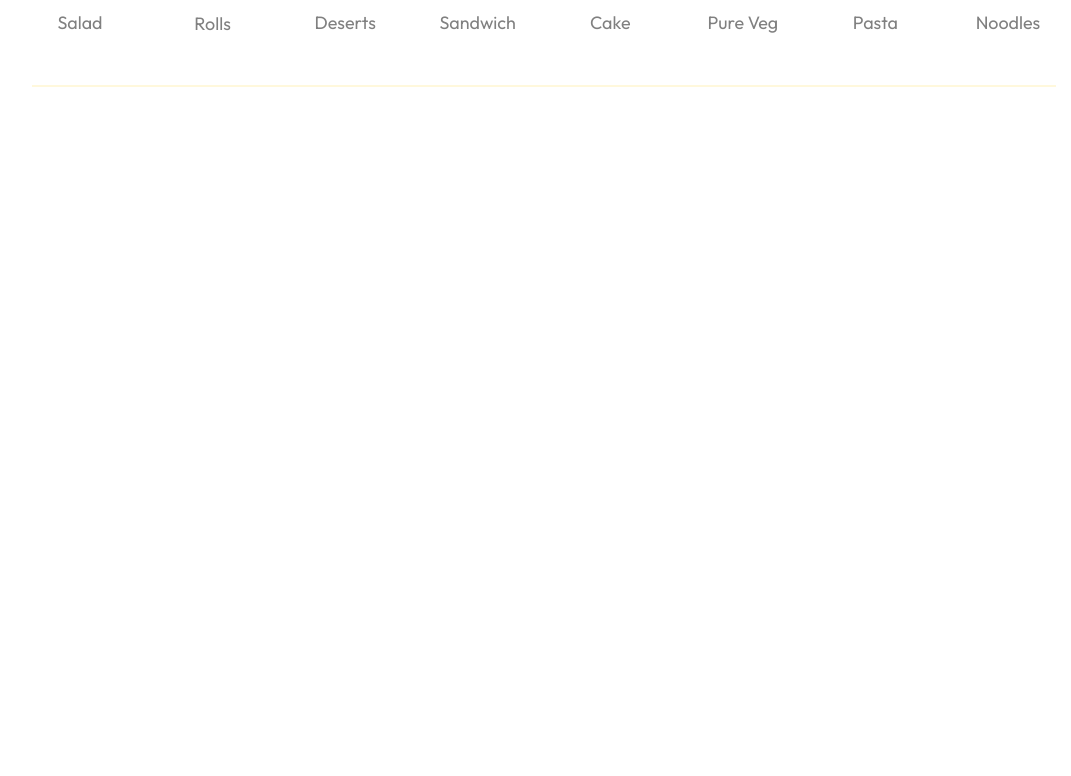
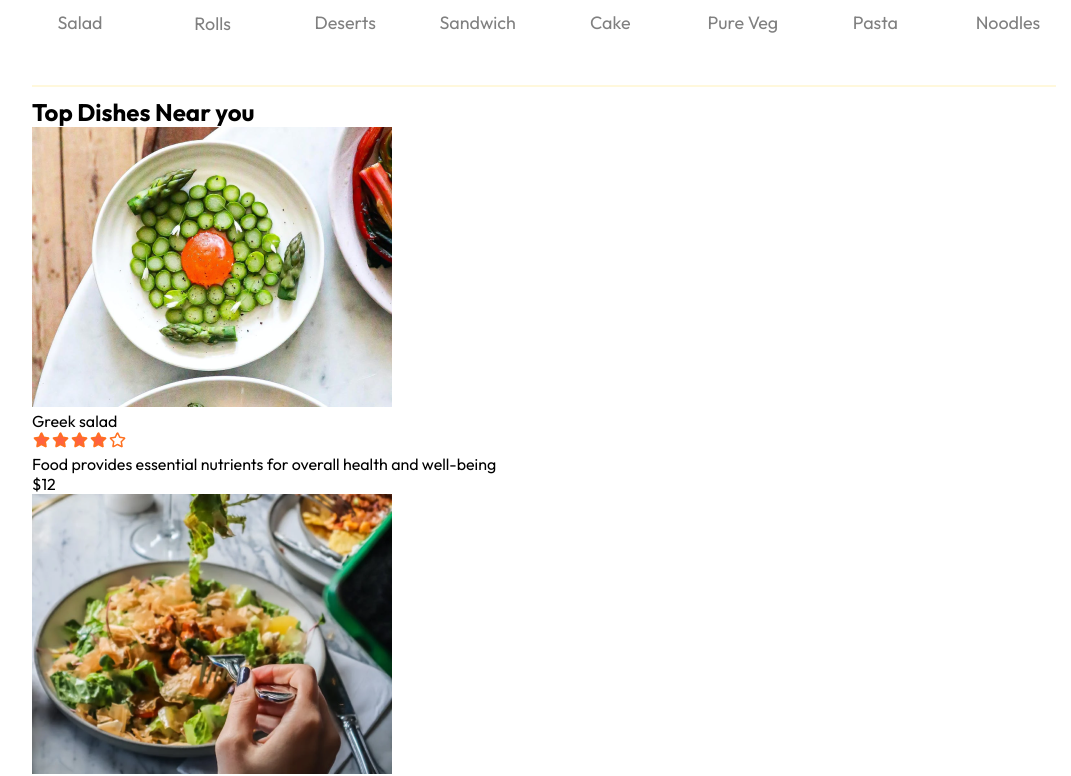
Before and after one commit to Monali40/react-food-del, a React (Vite) app in the folder food-delivery-website/: page / in a window 1280 px wide. Shown: the part 817-1593 px from the top of the page, without its empty margins (96-1167 px from the left). Before the commit the page ends 914 px from the top, so only its background shows below. Built offline with nearby package versions, Linux system fonts and the light colour scheme.

Commit message:
created Context/foodDisplay/foodItem to display product item list

```diff
--- /dev/null
+++ b/food-delivery-website/src/components/FoodDisplay/FoodDisplay.jsx
@@ -0,0 +1,23 @@
+import React, { useContext } from 'react'
+import './FoodDisplay.css'
+import { StoreContext } from '../../context/StoreContext'
+import FoodItem from '../FoodItem/FoodItem'
+const FoodDisplay = ({category}) => {
+
+  const {food_list} = useContext(StoreContext)
+
+
+
+  return (
+    <div className='food-display' id='food-display'>
+        <h2>Top Dishes Near you</h2>
+        <div className="food-display-list">
+            {food_list.map((item,index)=>{
+                return <FoodItem key ={index} id={item._id} name={item.name} description={item.description} price={item.price} image ={item.image}/>
+            })}
+        </div>
+    </div>
+  )
+}
+
+export default FoodDisplay
--- /dev/null
+++ b/food-delivery-website/src/components/FoodItem/FoodItem.jsx
@@ -0,0 +1,29 @@
+import React from 'react'
+import './FoodItem.css'
+import { assets } from '../../assets/assets'
+
+const FoodItem = ({id,name,price,description,image}) => {
+  return (
+        <div className='food-item'>
+             <div className="food-item-img-container">
+                <img className='food-item-image' src={image} alt='' />
+             </div>
+
+                <div className="food-item-info">
+                        <div className='food-item-name-rating'>
+                                <p>{name}</p>
+                                <img src= {assets.rating_starts} alt=''/>
+                        </div>
+
+                            <p className="food-item-desc">{description}</p>
+
+                            <p className="food-item-price">${price}</p>
+                </div>
+
+
+
+        </div>
+  )
+}
+
+export default FoodItem
--- a/food-delivery-website/src/components/Header/Header.css
+++ b/food-delivery-website/src/components/Header/Header.css
@@ -43,4 +43,7 @@
 
 }
 
+
+
+
 /* Note:  relative: Its original position, absolute:Its nearest positioned ancestor(relative)*/
--- /dev/null
+++ b/food-delivery-website/src/context/StoreContext.jsx
@@ -0,0 +1,20 @@
+import { createContext} from "react"; //food display multiple food item for that will create usecontext
+import { food_list } from "../assets/assets";
+export const StoreContext = createContext(null);
+
+
+const StoreContextProvider = (props) =>{
+
+
+    const contextValue ={
+        food_list
+    }
+
+    return(
+        <StoreContext.Provider value={contextValue}>
+            {props.children}
+        </StoreContext.Provider>
+    )
+}
+
+export default StoreContextProvider;
--- a/food-delivery-website/src/main.jsx
+++ b/food-delivery-website/src/main.jsx
@@ -2,9 +2,13 @@
 import './index.css';
 import App from './App.jsx';
 import { BrowserRouter } from 'react-router-dom';
+import StoreContextProvider from './context/StoreContext.jsx';
 
 createRoot(document.getElementById('root')).render(
   <BrowserRouter>
-    <App />
+  <StoreContextProvider>
+  <App />
+  </StoreContextProvider>
+
   </BrowserRouter>
 );
--- a/food-delivery-website/src/pages/Home/Home.jsx
+++ b/food-delivery-website/src/pages/Home/Home.jsx
@@ -2,6 +2,7 @@
 import './Home.css';
 import Header from '../../components/Header/Header';
 import ExploreMenu from '../../components/ExploreMenu/ExploreMenu';
+import FoodDisplay from '../../components/FoodDisplay/FoodDisplay';
 
 const Home = () => {
   const [category,setCategory] =useState("All");
@@ -10,6 +11,7 @@
     <div>
       <Header />
       <ExploreMenu category={category} setCategory={setCategory}/>
+      <FoodDisplay category={category}/>
     </div>
   );
 };
```
Also changed, not shown: food-delivery-website/src/components/FoodDisplay/FoodDisplay.css (added), food-delivery-website/src/components/FoodItem/FoodItem.css (added), 1 other file (tests, documents, lock files or other folders).
